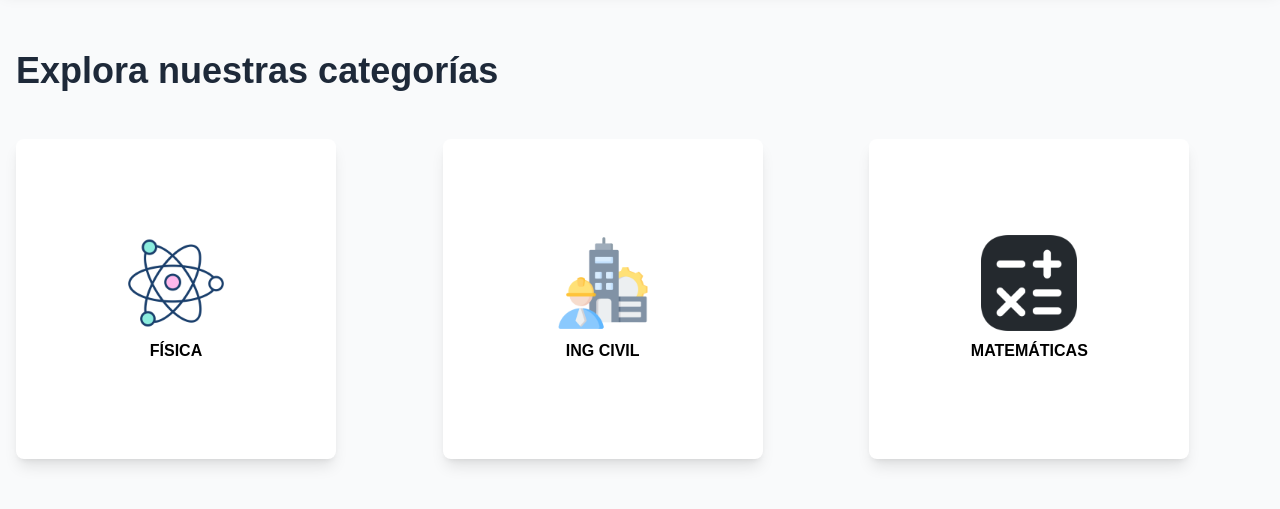
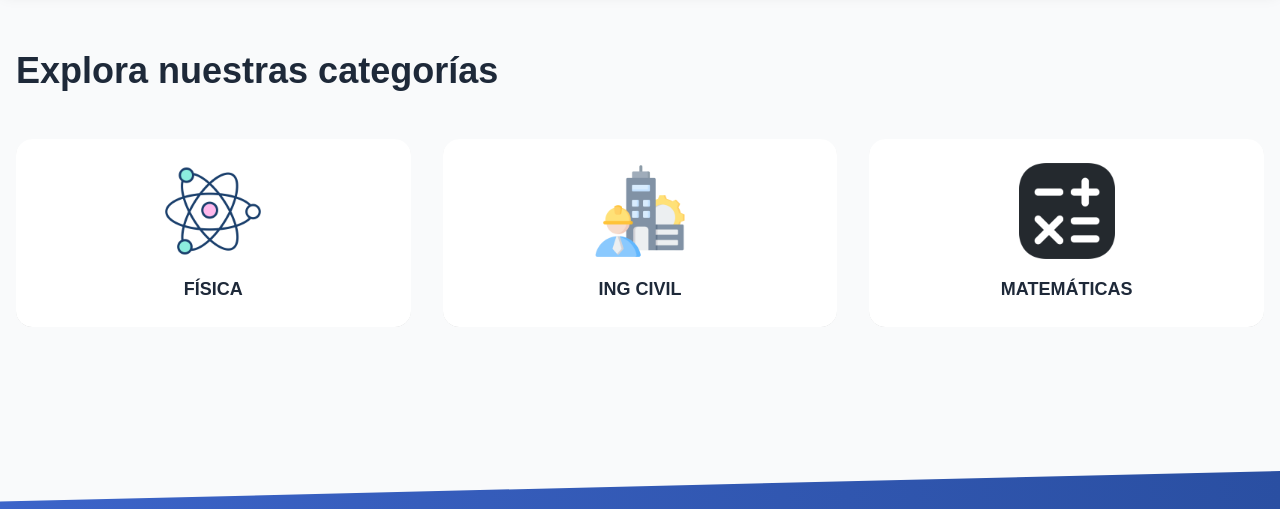
Before and after one commit to JuanArteaga1/frontend-pagina-aprendisaje-interactivo, a React (Vite) app: page / in a window 1280 px wide. Shown: the part 800-1309 px from the top of the page. Built offline with nearby package versions, Linux system fonts and the light colour scheme.

Commit message:
Kevin/Ca

```diff
--- a/src/components/CategoryBox.jsx
+++ b/src/components/CategoryBox.jsx
@@ -2,15 +2,25 @@ import React from "react";
 import { useNavigate } from "react-router-dom";
 import { Link } from 'react-router-dom';
 
-const CategoryBox = ({ title, image, path }) => {
+function CategoryBox({ title, image, path, className = "" }) {
   return (
-    <div className="category w-80 h-80 bg-white shadow-lg rounded-lg flex flex-col items-center justify-center cursor-pointer transition-transform transform hover:scale-105 hover:bg-teal-100 duration-200">
-      <Link to={path} className="flex flex-col items-center">
-        <img src={image} alt={title} className="w-24 h-auto object-contain mb-2" />
-        <span className="font-bold text-center">{title}</span>
-      </Link>
-    </div>
+    // El Link envuelve TODO y es display:block para cubrir todo el área
+    <Link
+      to={path}
+      className={`block w-full h-full rounded-2xl overflow-hidden ${className}`}
+      aria-label={title}
+    >
+      <div className="w-full h-full bg-white p-6 flex flex-col items-center text-center cursor-pointer rounded-2xl shadow-md hover:shadow-xl transition-all duration-300">
+        {/* Evitamos que la imagen capture eventos con pointer-events-none */}
+        <img
+          src={image}
+          alt={title}
+          className="w-24 h-24 object-contain mb-4 pointer-events-none"
+        />
+        <h3 className="text-lg font-semibold text-gray-800">{title}</h3>
+      </div>
+    </Link>
   );
-};
+}
 
 export default CategoryBox;
--- a/src/pages/Home.jsx
+++ b/src/pages/Home.jsx
@@ -6,6 +6,7 @@ import CategoryBox from "../components/CategoryBox";
 import { PrevArrow, NextArrow } from "../components/CustomArrows";
 import "slick-carousel/slick/slick.css";
 import "slick-carousel/slick/slick-theme.css";
+
 
 const Home = () => {
   const navigate = useNavigate();
```
